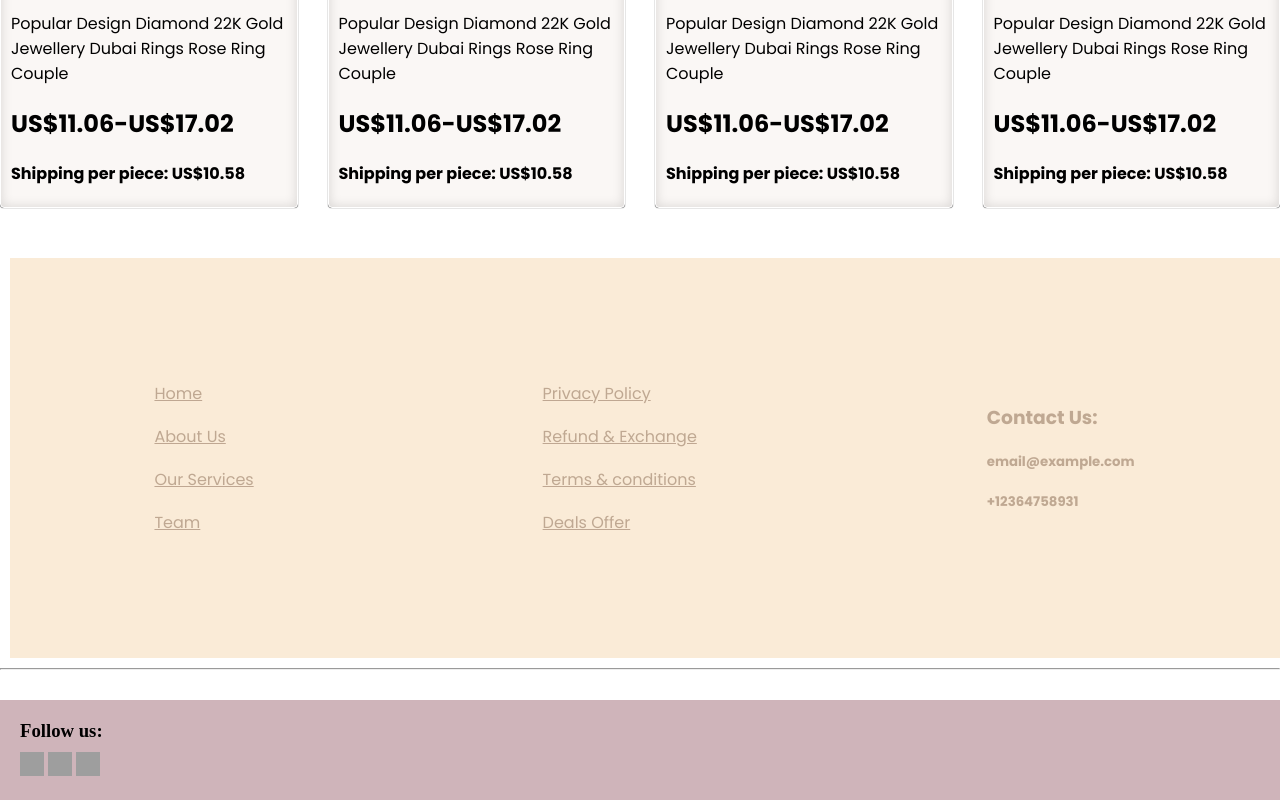
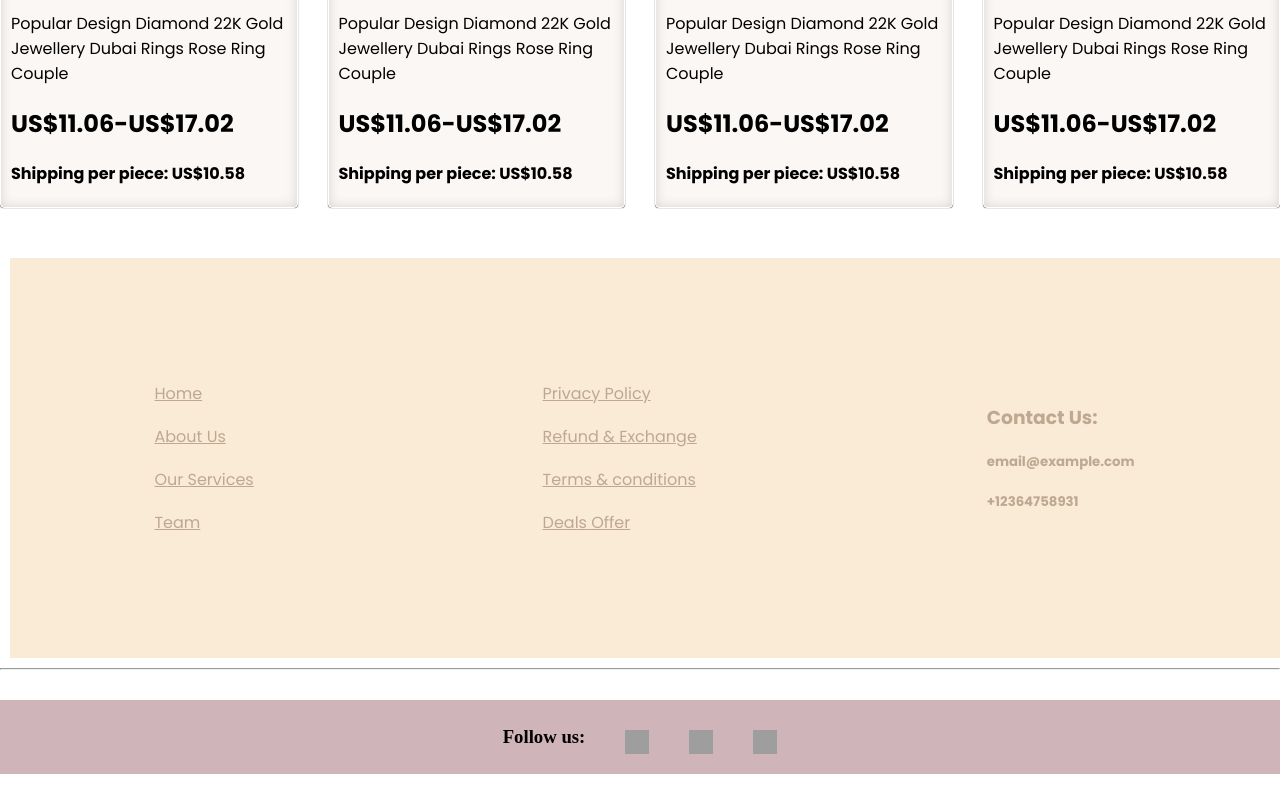
Before and after one commit to Khana098/classtask, a plain HTML site: page index.html in a window 1280 px wide. Shown: the part 1462-2262 px from the top of the page. After the commit the page ends 2236 px from the top, so only its background shows below. Drawn offline with Linux system fonts and the light colour scheme; grey boxes are pictures that could not be loaded.

Commit message:
add margin

```diff
--- a/style.css
+++ b/style.css
@@ -214,9 +214,14 @@ p{
   margin-top: 30px;
   padding: 20px;
   background-color: rgb(207, 180, 186);
+  display: flex;
+  justify-content: center;
+  align-items: center;
 }
 .follow img{
   padding-top: 10px;
+  margin-left: 40px;
+
 }
 
 /* .box{
```
Also changed, not shown: homw.html (added, +11 -0 lines).
